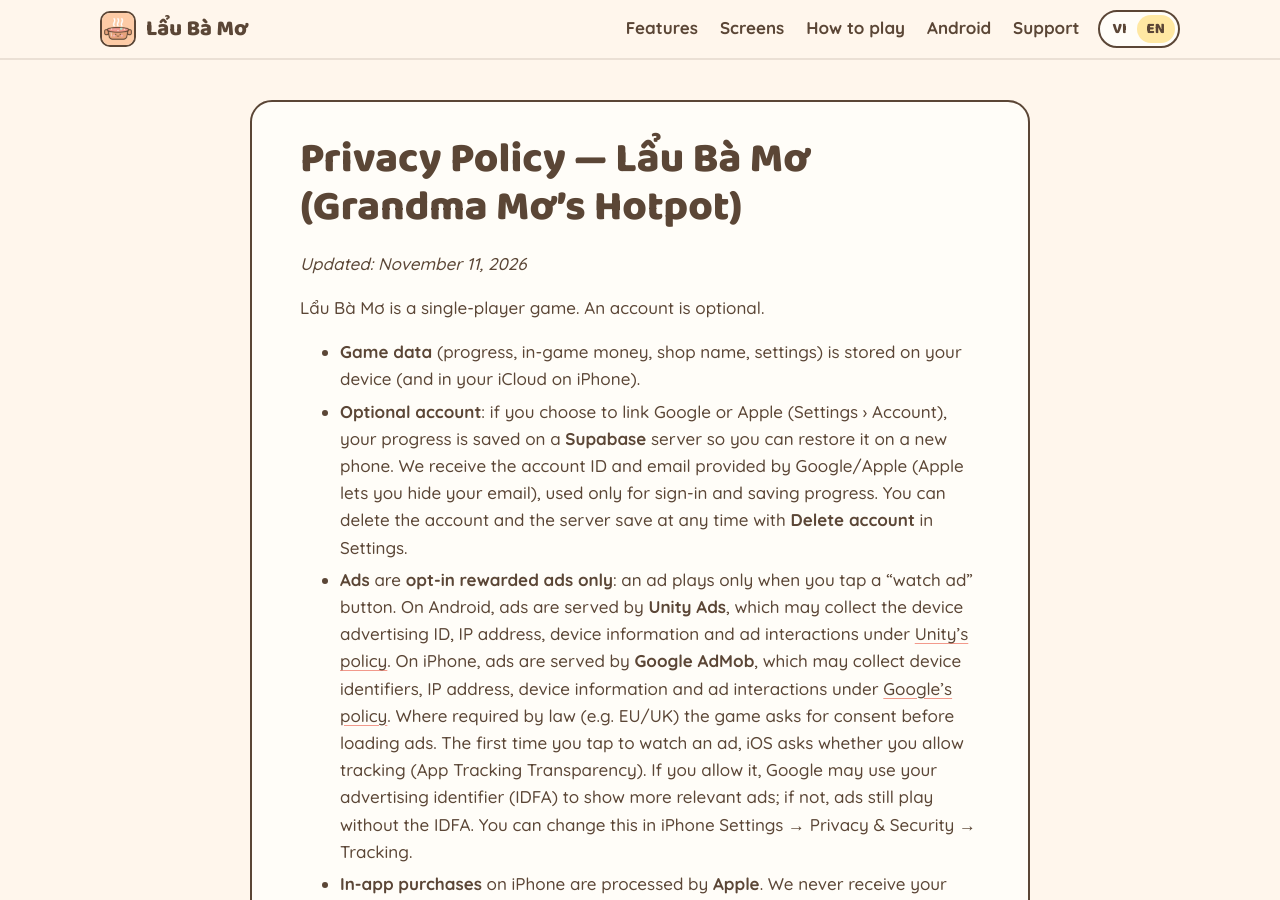
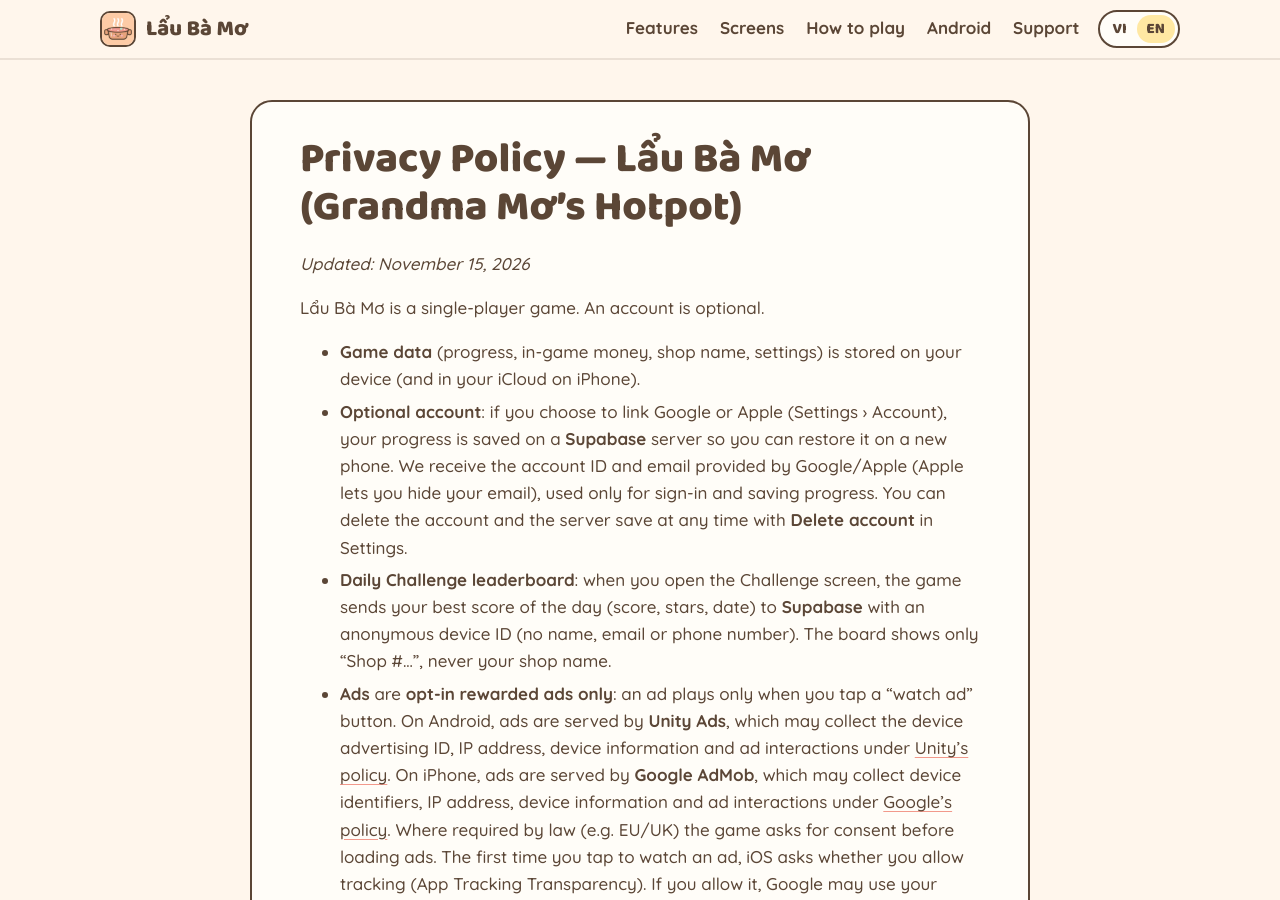
Before and after one commit to pcingame/laubamo, a Jekyll site: the page built from privacy.md, in a window 1280 px wide and 900 px high. Built offline with Jekyll 4.4.1, drawn with Linux system fonts in a browser that asks for light colours.

Commit message:
O2: bảng xếp hạng Thử thách hôm nay (Hôm nay / Hôm qua, top 50)
- supabase/challenge.sql (đã chạy): challenge_scores, challenge_submit giữ điểm cao nhất,
  chặn ngày lạ và điểm > 6000; challenge_board trả "Quán số NNNN", không lộ user_id
- scripts/test_challenge_sql.sql → ALL_OK; bot siêu nhanh vẫn dưới trần (balance_test)
- lib/services/leaderboard.dart: đăng nhập ẩn danh, mở màn là gửi lại kỷ lục, mất mạng thì báo
- privacy: thêm mục gửi điểm ẩn danh (chưa đăng web)

Co-Authored-By: Claude Opus 5.5 <noreply@anthropic.com>

```diff
--- a/privacy.md
+++ b/privacy.md
@@ -7,13 +7,14 @@ description: Chính sách quyền riêng tư của game Lẩu Bà Mơ. Privacy p
 
 # Chính sách quyền riêng tư — Lẩu Bà Mơ
 
-*Cập nhật: 11/11/2026*
+*Cập nhật: 15/11/2026*
 
 Lẩu Bà Mơ là game chơi một mình, không bắt buộc tài khoản.
 
 ## Dữ liệu game
 - Tiến trình chơi (tiền trong game, số sao, tên quán bạn đặt, cài đặt) lưu trên máy của bạn (và iCloud của bạn trên iPhone). Xoá game là xoá bản trên máy.
 - Nếu bạn **tự chọn liên kết Google hoặc Apple** (Cài đặt › Tài khoản), game lưu tiến trình lên máy chủ **Supabase** để bạn lấy lại khi đổi máy. Chúng tôi nhận mã tài khoản và email do Google/Apple cung cấp (với Apple bạn có thể ẩn email), chỉ dùng để đăng nhập và lưu tiến trình. Bạn xoá tài khoản và bản lưu trên máy chủ bất cứ lúc nào bằng nút **Xoá tài khoản** trong Cài đặt.
+- **Bảng xếp hạng Thử thách hôm nay**: khi bạn mở màn Thử thách, game gửi điểm cao nhất trong ngày (điểm, số sao, ngày) lên **Supabase** kèm một mã ẩn danh của máy (không có tên, email hay số điện thoại). Trên bảng chỉ hiện "Quán số …", không hiện tên quán.
 
 ## Quảng cáo
 - Game chỉ có **quảng cáo tự chọn**: bạn bấm nút "Xem QC" thì mới phát. Không có quảng cáo tự bật lên.
@@ -37,12 +38,13 @@ Lẩu Bà Mơ là game chơi một mình, không bắt buộc tài khoản.
 
 # Privacy Policy — Lẩu Bà Mơ (Grandma Mơ's Hotpot)
 
-*Updated: November 11, 2026*
+*Updated: November 15, 2026*
 
 Lẩu Bà Mơ is a single-player game. An account is optional.
 
 - **Game data** (progress, in-game money, shop name, settings) is stored on your device (and in your iCloud on iPhone).
 - **Optional account**: if you choose to link Google or Apple (Settings › Account), your progress is saved on a **Supabase** server so you can restore it on a new phone. We receive the account ID and email provided by Google/Apple (Apple lets you hide your email), used only for sign-in and saving progress. You can delete the account and the server save at any time with **Delete account** in Settings.
+- **Daily Challenge leaderboard**: when you open the Challenge screen, the game sends your best score of the day (score, stars, date) to **Supabase** with an anonymous device ID (no name, email or phone number). The board shows only "Shop #…", never your shop name.
 - **Ads** are **opt-in rewarded ads only**: an ad plays only when you tap a "watch ad" button. On Android, ads are served by **Unity Ads**, which may collect the device advertising ID, IP address, device information and ad interactions under [Unity's policy](https://unity.com/legal/game-player-and-app-user-privacy-policy). On iPhone, ads are served by **Google AdMob**, which may collect device identifiers, IP address, device information and ad interactions under [Google's policy](https://policies.google.com/technologies/partner-sites). Where required by law (e.g. EU/UK) the game asks for consent before loading ads. The first time you tap to watch an ad, iOS asks whether you allow tracking (App Tracking Transparency). If you allow it, Google may use your advertising identifier (IDFA) to show more relevant ads; if not, ads still play without the IDFA. You can change this in iPhone Settings → Privacy & Security → Tracking.
 - **In-app purchases** on iPhone are processed by **Apple**. We never receive your payment details; the game only knows which packs you own.
 - **On Android** (APK download), packs are bought by **bank transfer**. To match a payment to an order, the game creates an anonymous ID for the device (no name, email or phone number) and stores orders (order code, pack, amount, time) on a **Supabase** server. **SePay** reads incoming transactions on the receiving bank account to confirm payment; the sender details recorded by the bank are only used to resolve problems.
```
